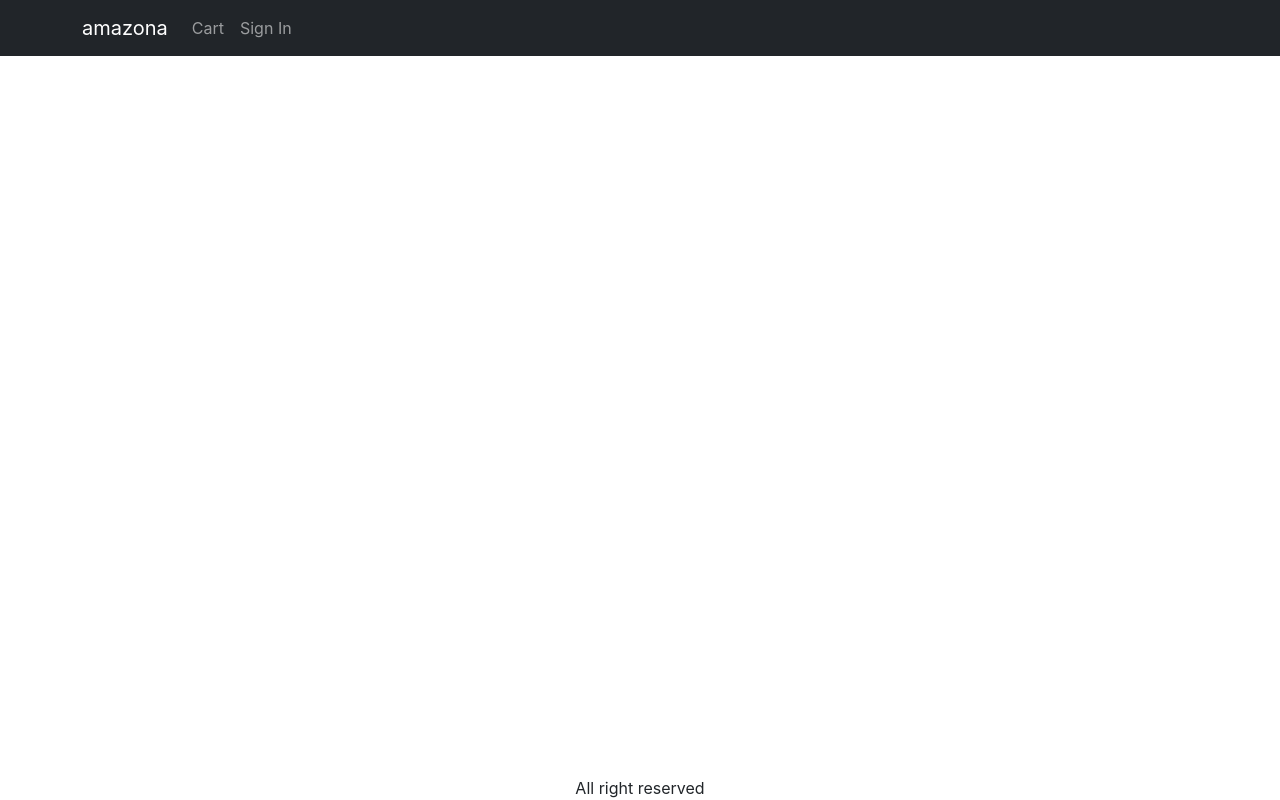
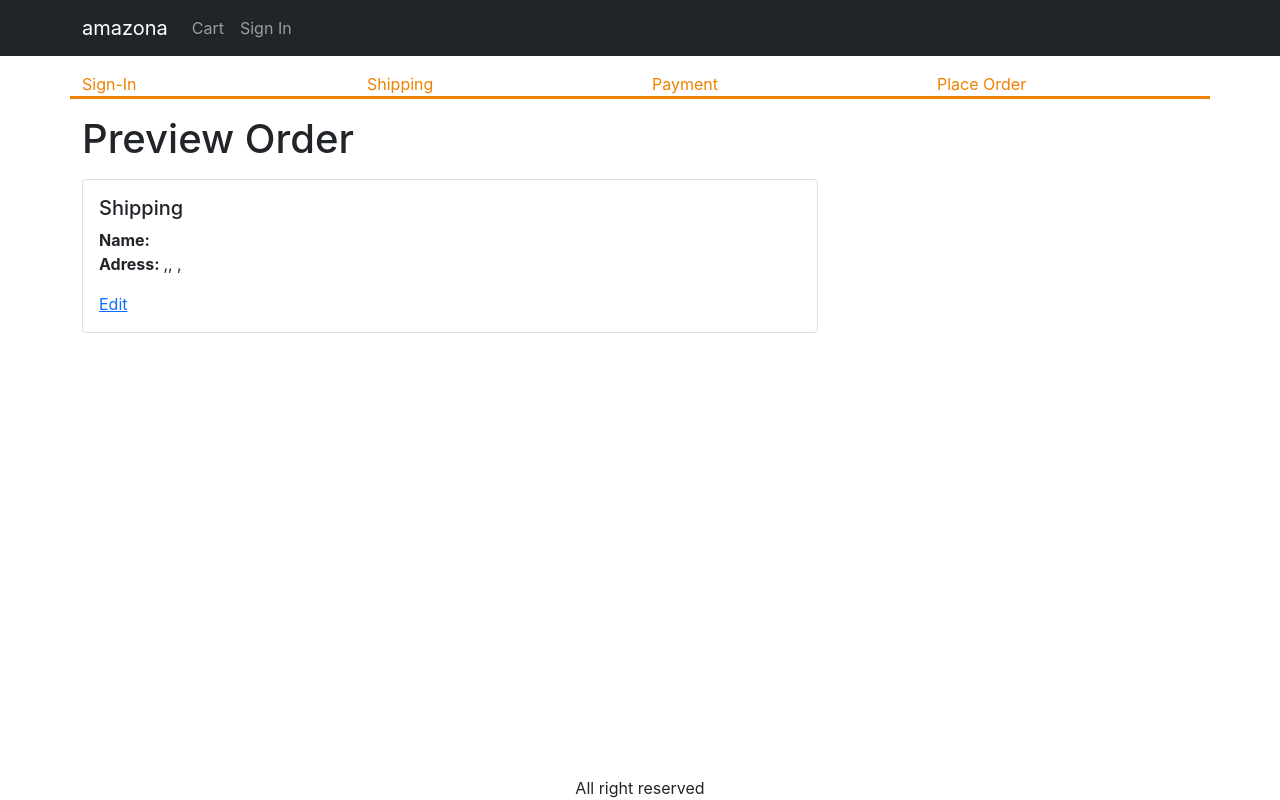
Before and after one commit to L00ka5z78/amazona, a React (Create React App) app in the folder frontend/: page /placeorder in a window 1280 px wide. Built offline with nearby package versions, Linux system fonts and the light colour scheme.

Commit message:
place order feature

```diff
--- a/frontend/src/App.js
+++ b/frontend/src/App.js
@@ -17,6 +17,7 @@
 
 import ShippingAdressScreen from './screens/ShippingAdressScreen';
 import PaymentMethodScreen from './screens/PaymentMethodScreen';
+import PlaceOrderScreen from './screens/PlaceOrderScreen';
 
 function App() {
   const { state, dispatch: ctxDispatch } = useContext(Store);
@@ -82,6 +83,7 @@
               <Route path="/cart" element={<CartScreen />} />
               <Route path="/signin" element={<SigninScreen />} />
               <Route path="/signup" element={<SignupScreen />} />
+              <Route path="/placeorder" element={<PlaceOrderScreen />} />
               <Route path="/shipping" element={<ShippingAdressScreen />}></Route>
               <Route path="/payment" element={<PaymentMethodScreen />}></Route>
 
--- /dev/null
+++ b/frontend/src/screens/PlaceOrderScreen.js
@@ -0,0 +1,45 @@
+import React, { useContext } from 'react';
+import { Helmet } from 'react-helmet-async';
+import { Link, useNavigate } from 'react-router-dom';
+import Col from 'react-bootstrap/Col';
+import Row from 'react-bootstrap/Row';
+import Card from 'react-bootstrap/Card';
+import Button from 'react-bootstrap/Button';
+import ListGroup from 'react-bootstrap/ListGroup';
+import { Store } from '../Store';
+import CheckoutSteps from '../components/CheckoutSteps';
+
+
+export default function PlaceOrderScreen() {
+
+    const { state, dispatch: ctxDispatch } = useContext(Store);
+    const { cart, userInfo } = state;
+
+
+
+    return (
+        <div>
+            <CheckoutSteps step1 step2 step3 step4></CheckoutSteps>
+            <Helmet>
+                <title>Preview Order</title>
+            </Helmet>
+            <h1 className='my-3'>Preview Order</h1>
+            <Row>
+                <Col md={8}>
+                    <Card className="mb-3">
+                        <Card.Body>
+                            <Card.Title>Shipping</Card.Title>
+                            <Card.Text>
+                                <strong>Name:</strong> {cart.shippingAdress.fullName} <br />
+                                <strong>Adress: </strong> {cart.shippingAdress.adress},
+                                {cart.shippingAdress.city}, {cart.shippingAdress.postalCode},
+                                {cart.shippingAdress.country}
+                            </Card.Text>
+                            <Link to="/shipping">Edit</Link>
+                        </Card.Body>
+                    </Card>
+                </Col>
+            </Row>
+        </div>
+    )
+}
```
